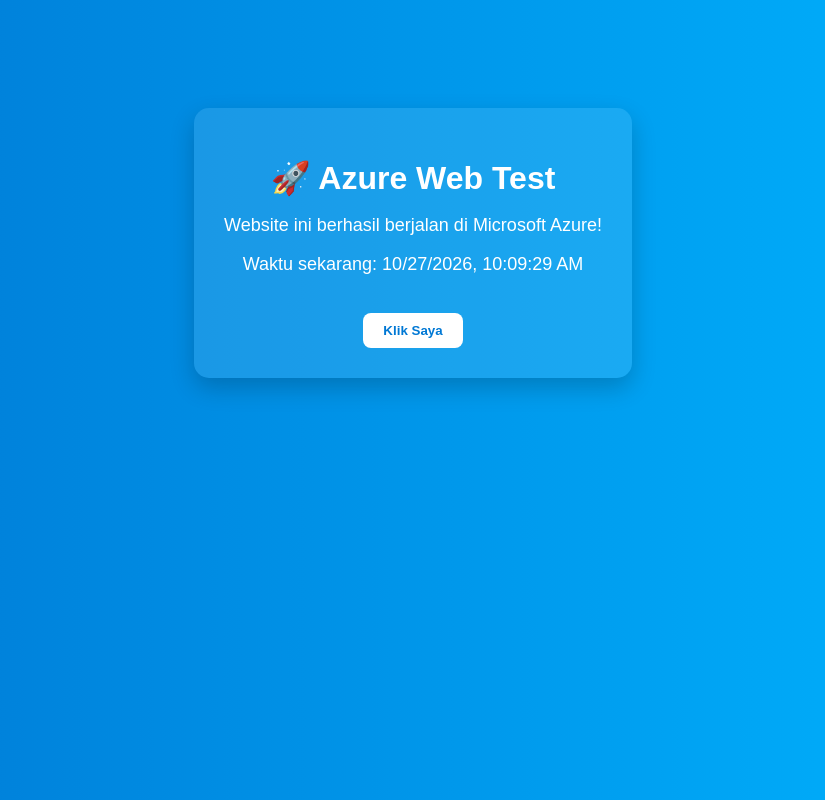
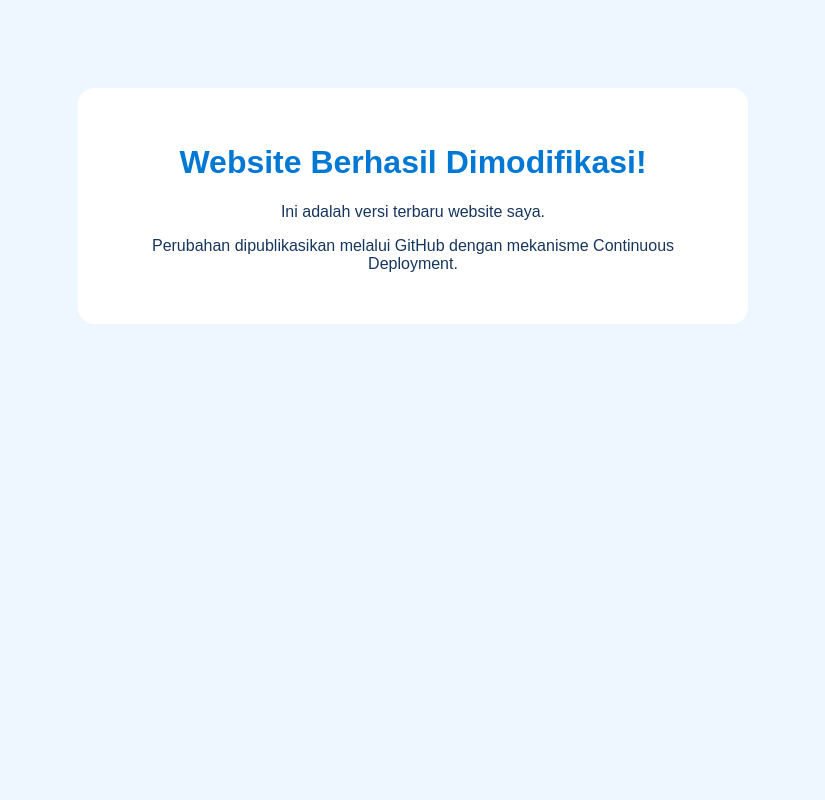
Before and after one commit to callmenoi/fitrinovianti_102042400068_CC, a plain HTML site: page index.html in a window 1280 px wide. Shown: the whole page, without its empty margins (227-1052 px from the left). Drawn offline with Linux system fonts and the light colour scheme.

Commit message:
Update index.html

```diff
--- a/index.html
+++ b/index.html
@@ -1,65 +1,36 @@
+
 <!DOCTYPE html>
-<html lang="en">
+<html lang="id">
 <head>
     <meta charset="UTF-8">
     <meta name="viewport" content="width=device-width, initial-scale=1.0">
-    <title>Azure Test Website</title>
+    <title>Azure Web Test - Versi Terbaru</title>
     <style>
         body {
             font-family: Arial, sans-serif;
-            background: linear-gradient(to right, #0078D4, #00B4FF);
-            color: white;
             text-align: center;
-            padding-top: 100px;
+            padding: 80px 20px;
+            background: #eef6ff;
+            color: #17365d;
         }
         .card {
-            background: rgba(255,255,255,0.1);
-            padding: 30px;
-            border-radius: 15px;
-            display: inline-block;
-            box-shadow: 0 10px 25px rgba(0,0,0,0.2);
+            max-width: 600px;
+            margin: auto;
+            padding: 35px;
+            background: white;
+            border-radius: 16px;
         }
         h1 {
-            margin-bottom: 10px;
-        }
-        p {
-            font-size: 18px;
-        }
-        .btn {
-            margin-top: 20px;
-            padding: 10px 20px;
-            border: none;
-            border-radius: 8px;
-            background: white;
-            color: #0078D4;
-            cursor: pointer;
-            font-weight: bold;
-        }
-        .btn:hover {
-            background: #f0f0f0;
+            color: #0078d4;
         }
     </style>
 </head>
 <body>
     <div class="card">
-        <h1>🚀 Azure Web Test</h1>
-        <p>Website ini berhasil berjalan di Microsoft Azure!</p>
-        <p id="time"></p>
-        <button class="btn" onclick="showMessage()">Klik Saya</button>
+        <h1>Website Berhasil Dimodifikasi!</h1>
+        <p>Ini adalah versi terbaru website saya.</p>
+        <p>Perubahan dipublikasikan melalui GitHub
+        dengan mekanisme Continuous Deployment.</p>
     </div>
-
-    <script>
-        function showMessage() {
-            alert("Halo! Website kamu sudah berhasil berjalan di Azure 🎉");
-        }
-
-        function updateTime() {
-            const now = new Date();
-            document.getElementById("time").innerText = "Waktu sekarang: " + now.toLocaleString();
-        }
-
-        setInterval(updateTime, 1000);
-        updateTime();
-    </script>
 </body>
 </html>
```
